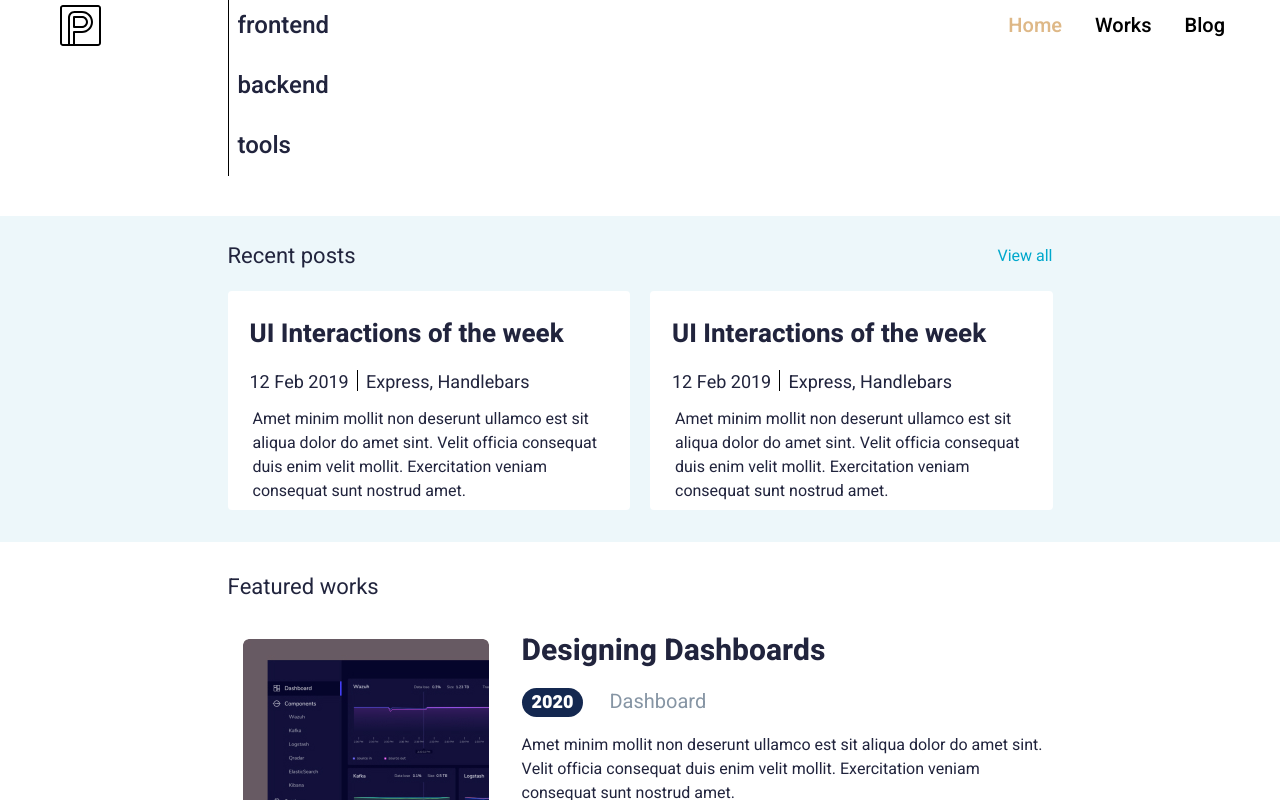
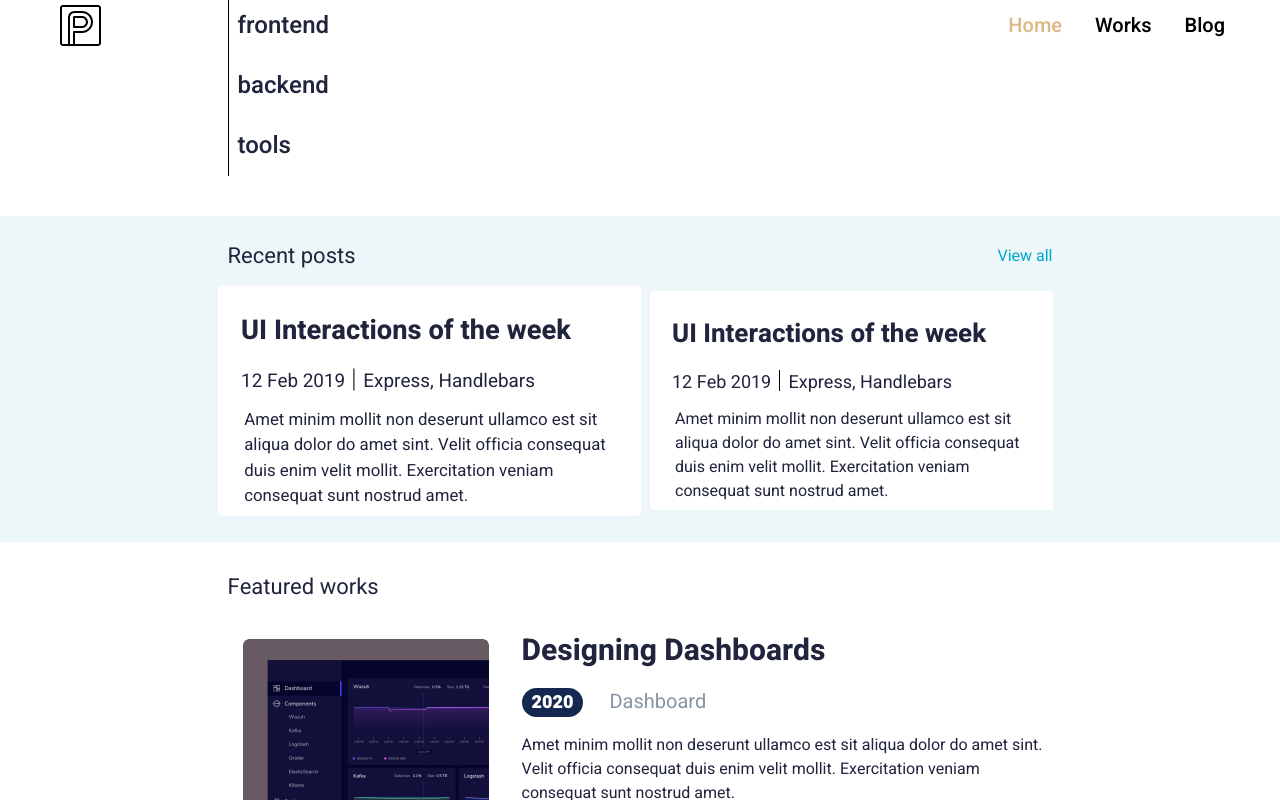
Before and after one commit to SochircaRoman/my-portfolio, a Vue app: page / in a window 1280 px wide. In both pictures the pointer is over the element 428 px from the left and 1130 px from the top of the page. Shown: the part 730-1530 px from the top of the page. Built offline with nearby package versions, Linux system fonts and the light colour scheme.

Commit message:
Add transition to recent section

```diff
--- a/src/components/RecentSection.vue
+++ b/src/components/RecentSection.vue
@@ -79,6 +79,11 @@ export default {
   background: #FFFFFF;
   border-radius: 4px;
   margin-bottom: 32px;
+  transition: 0.2s all;
+}
+
+.recent__card:hover {
+  transform: scale(1.05);
 }
 
 .recent__card-link {
```
